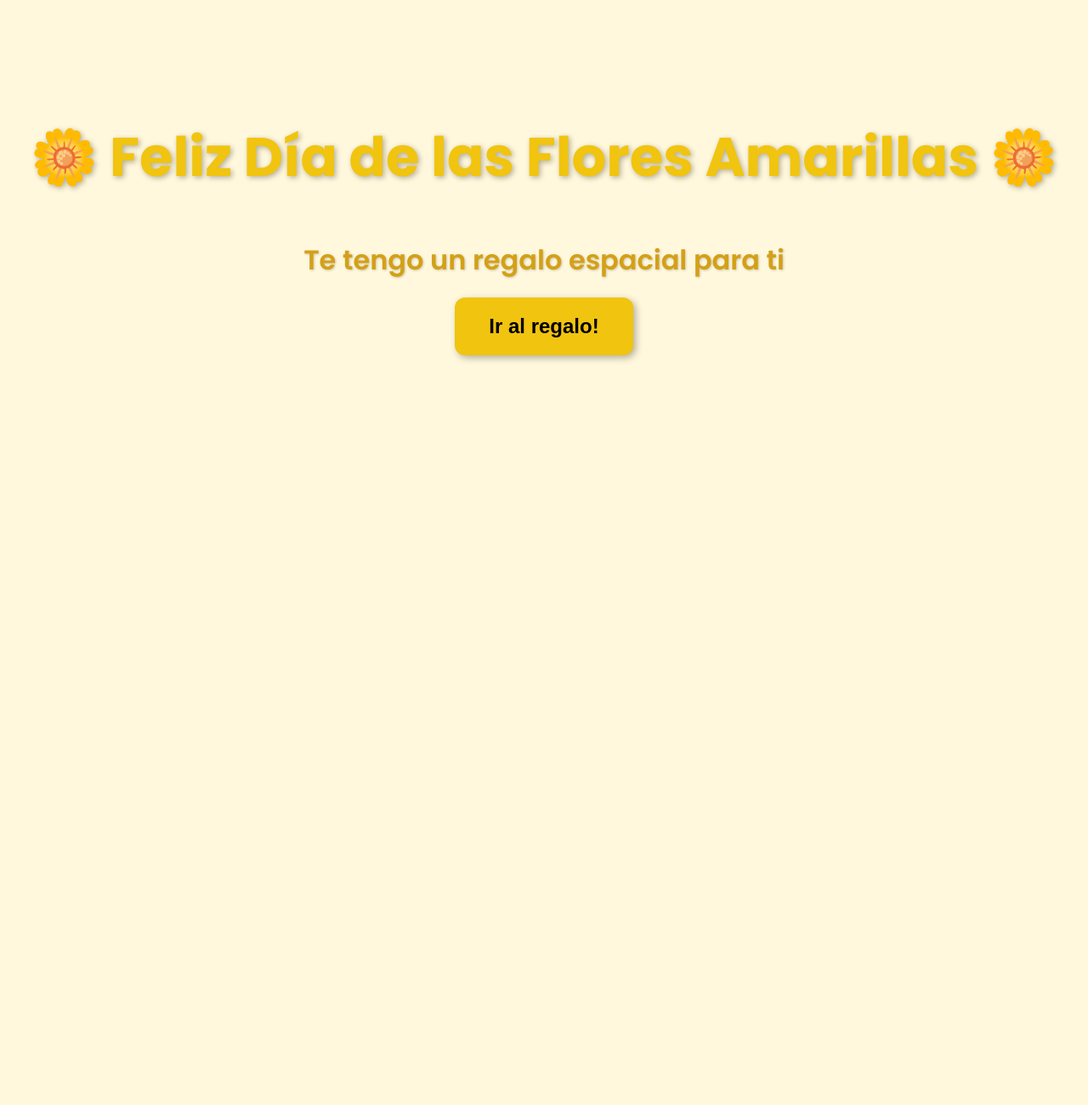
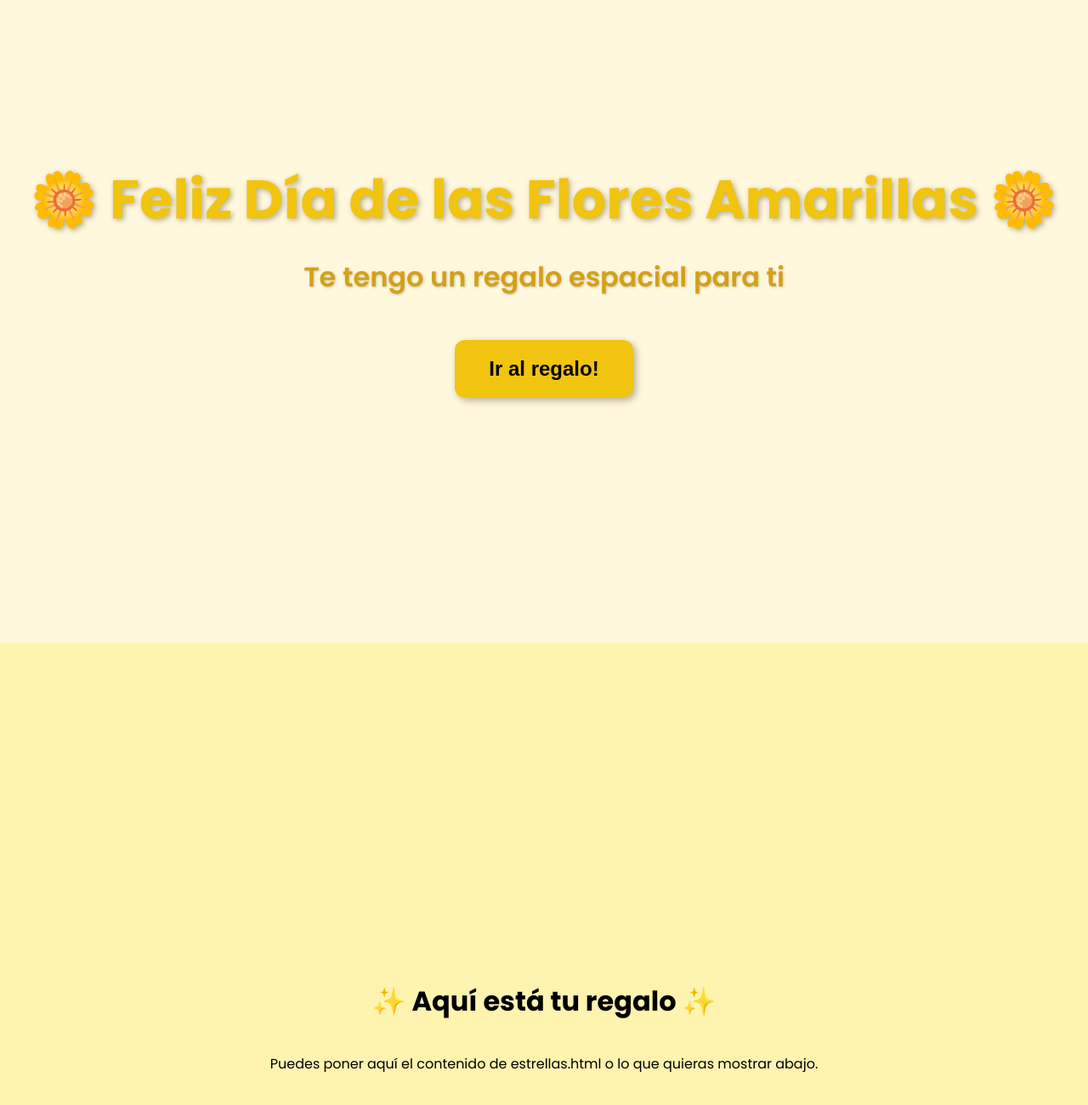
Before and after one commit to MakiPLG/Yellow-Flowers, a plain HTML site: page index.html in a window 1280 px wide. Shown: the part 144-1444 px from the top of the page at 85% size. Before the commit the page ends 800 px from the top, so only its background shows below. Drawn offline with Linux system fonts and the light colour scheme.

Commit message:
Update index.html

```diff
--- a/index.html
+++ b/index.html
@@ -4,42 +4,49 @@
 <meta charset="UTF-8" />
 <meta name="viewport" content="width=device-width, initial-scale=1.0"/>
 <title>Feliz Día de las Flores Amarillas</title>
-<!-- Fuente bonita desde Google Fonts -->
 <link href="https://fonts.googleapis.com/css2?family=Poppins:wght@400;600;700&display=swap" rel="stylesheet">
 <style>
+html {
+  scroll-behavior: smooth; /* scroll suave */
+}
+
 body {
   margin: 0;
   padding: 0;
   font-family: 'Poppins', sans-serif;
+  background-color: #fff8dc;
+  overflow-x: hidden;
+}
+
+.section {
+  min-height: 100vh; /* ocupa toda la pantalla */
   display: flex;
   flex-direction: column;
   align-items: center;
   justify-content: center;
-  height: 100vh;
-  background-color: #fff8dc;  /* amarillo pastel */
-  overflow: hidden;
   text-align: center;
+  padding: 50px 20px;
 }
 
-.top-text {
+.top-section h1 {
+  color: #f1c40f;
+  font-size: 4em;
+  margin-bottom: 20px;
+  font-weight: 700;
+  text-shadow: 2px 2px 6px rgba(0,0,0,0.3);
+}
+
+.top-section .top-text {
   font-size: 2em;
-  margin-bottom: 20px;
+  margin-bottom: 50px;
   font-weight: 600;
   color: #d4a017;
   text-shadow: 1px 1px 3px rgba(0,0,0,0.2);
 }
 
-h1 {
-  color: #f1c40f;
-  font-size: 4em;  /* más grande */
-  margin-bottom: 50px;
-  font-weight: 700;
-  text-shadow: 2px 2px 6px rgba(0,0,0,0.3);
-}
-
 button {
   padding: 20px 40px;
-  font-size: 1.5em;  /* más grande */
+  font-size: 1.5em;
   background-color: #f1c40f;
   border: none;
   border-radius: 12px;
@@ -53,18 +60,27 @@ button:hover {
   transform: scale(1.05);
   background-color: #e0b90f;
 }
+
+/* sección regalo */
+.gift-section {
+  background-color: #fff3b0;
+}
 </style>
 </head>
 <body>
 
-<body>
+<!-- Sección principal -->
+<div class="section top-section">
+  <h1>🌼 Feliz Día de las Flores Amarillas 🌼</h1>
+  <div class="top-text">Te tengo un regalo espacial para ti</div>
+  <button onclick="document.getElementById('gift').scrollIntoView({ behavior: 'smooth' })">Ir al regalo!</button>
+</div>
 
-<h1>🌼 Feliz Día de las Flores Amarillas 🌼</h1>
-<div class="top-text">Te tengo un regalo espacial para ti</div>
-<button onclick="window.location.href='estrellas.html'">Ir al regalo!</button>
-
-</body>
-
+<!-- Sección regalo -->
+<div id="gift" class="section gift-section">
+  <h1>✨ Aquí está tu regalo ✨</h1>
+  <p>Puedes poner aquí el contenido de estrellas.html o lo que quieras mostrar abajo.</p>
+</div>
 
 </body>
 </html>
```
